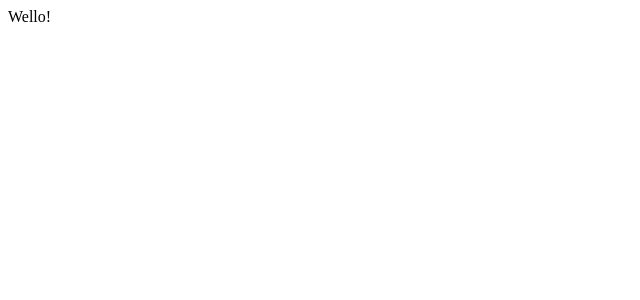
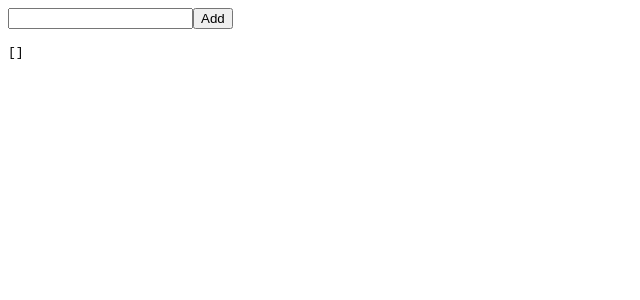
Before and after one commit to tchaflich/sienna, a React app: page / in a window 1280 px wide. Shown: the top 300 px of the page, without its empty margins (0-640 px from the left). Built offline with nearby package versions, Linux system fonts and the light colour scheme.

Commit message:
feature: UI skeleton

```diff
--- a/src/js/App.js
+++ /dev/null
@@ -1,14 +0,0 @@
-import React, { Component } from "react";
-
-
-// todo: import CSS
-
-class App extends Component {
-	render () {
-		return (
-			<div className="App">Wello!</div>
-		);
-	}
-}
-
-export default App;
--- /dev/null
+++ b/src/js/components/Adder.js
@@ -0,0 +1,58 @@
+import React, { Component, } from 'react';
+import Color from '../Color';
+
+class Adder extends Component {
+
+
+	constructor(props) {
+		super(props);
+
+		this.state = {
+			'inputValue': '',
+		};
+
+		this.handleButtonClick = this.handleButtonClick.bind(this);
+		this.handleInputUpdate = this.handleInputUpdate.bind(this);
+	}
+
+	getColorObject(text) {
+		try {
+			return new Color(text);
+		} catch (e) {
+			// todo: handle
+		}
+
+		return null;
+	}
+
+	handleInputUpdate(event) {
+		this.setState({
+			'inputValue': event.target.value,
+		});
+	}
+
+	handleButtonClick() {
+		const color = this.getColorObject(this.state.inputValue);
+		if (color) {
+			this.props.onAdd(color);
+		}
+	}
+
+	render () {
+		return (
+			<div className="Adder">
+				<input
+					type="text"
+					value={this.state.inputValue}
+					onChange={this.handleInputUpdate}
+				/>
+
+				<button
+					onClick={this.handleButtonClick}
+				>Add</button>
+			</div>
+		);
+	}
+}
+
+export default Adder;
--- /dev/null
+++ b/src/js/components/App.js
@@ -0,0 +1,116 @@
+import React, { Component, } from 'react';
+
+import Adder from './Adder.js';
+import Palette from './Palette.js';
+import Seeds from './Seeds.js';
+import Color from './../Color.js'
+
+// todo: import CSS
+
+class App extends Component {
+
+	/**
+	 * The BIG holder for ALL the things
+	 * Renders right onto the root as you do
+	 *
+	 * @param {object} props
+	 */
+	constructor(props) {
+		super(props);
+
+		this.state = {
+			'colors': [],
+		};
+
+		this.addColor = this.addColor.bind(this);
+		this.removeColor = this.removeColor.bind(this);
+	}
+
+	/**
+	 * Add a color to this state, via object
+	 *
+	 * Comparison is by hex string
+	 *
+	 * It will not add duplicates;
+	 * Returns whether or not color was added
+	 *
+	 * @param {Color} addingColor
+	 * @returns {boolean}
+	 */
+	addColor (addingColor) {
+		var i;
+		const ilen = this.state.colors.length;
+
+		for (i = 0; i < ilen; i++) {
+			if (addingColor.getHexString() === this.state.colors[i].getHexString()) {
+				return false;
+			}
+		}
+
+		const colors = this.state.colors.concat(addingColor);
+
+		this.setState({
+			'colors': colors,
+		});
+
+		return true;
+	}
+
+
+	/**
+	 * Remove a color from this state, via object
+	 *
+	 * Comparison is by hex string
+	 *
+	 * It will not remove anything from the state if not matched
+	 * Returns whether a color was matched & removed
+	 * Will not remove more than one color
+	 *
+	 * @param {Color} removingColor
+	 * @returns {boolean}
+	 */
+	removeColor(removingColor) {
+		let colors = this.state.colors.slice();
+
+		var i;
+		const ilen = colors.length;
+
+		for (i = 0; i < ilen; i++) {
+			if (removingColor.getHexString() === this.state.colors[i].getHexString()) {
+				colors.splice(i, 1);
+
+				this.setState({
+					'colors': colors,
+				});
+
+				return true;
+			}
+		}
+
+		return false;
+	}
+
+
+	render () {
+		return (
+			<div className='App'>
+				{/* possibly a header here */}
+
+				<Adder
+					onAdd={(color) => this.addColor(color)}
+				/>
+
+				<Seeds
+					colors={this.state.colors}
+					onRemove={(color) => this.removeColor(color)}
+				/>
+
+				<Palette
+					colors={this.state.colors}
+				/>
+			</div>
+		);
+	}
+}
+
+export default App;
--- /dev/null
+++ b/src/js/components/Palette.js
@@ -0,0 +1,23 @@
+import React, { Component, } from 'react';
+
+class Palette extends Component {
+
+
+	constructor(props) {
+		super(props);
+	}
+
+	render () {
+		return (
+			<div className="Palette">
+
+				<pre>
+					{JSON.stringify(this.props.colors, null, 2)}
+				</pre>
+
+			</div>
+		);
+	}
+}
+
+export default Palette;
--- /dev/null
+++ b/src/js/components/Seeds.js
@@ -0,0 +1,37 @@
+import React, { Component, } from 'react';
+
+class Seeds extends Component {
+
+	/**
+	 * List of seed colors
+	 *
+	 * @param {object} props
+	 * @param {Array<Color>} props.colors
+	 */
+	constructor(props) {
+		super(props);
+	}
+
+	renderColor (color) {
+		return <li
+			key={color.getHexString()}
+			onClick={() => this.props.onRemove(color)}
+		>{color.getHexString()}</li>
+	}
+
+	render () {
+		const listItems = this.props.colors.map((color) => {
+			return this.renderColor(color);
+		});
+
+		return (
+			<div className="Seeds">
+				<ul>
+					{listItems}
+				</ul>
+			</div>
+		);
+	}
+}
+
+export default Seeds;
```
Also changed, not shown: src/js/index.js (+4 -4 lines).
